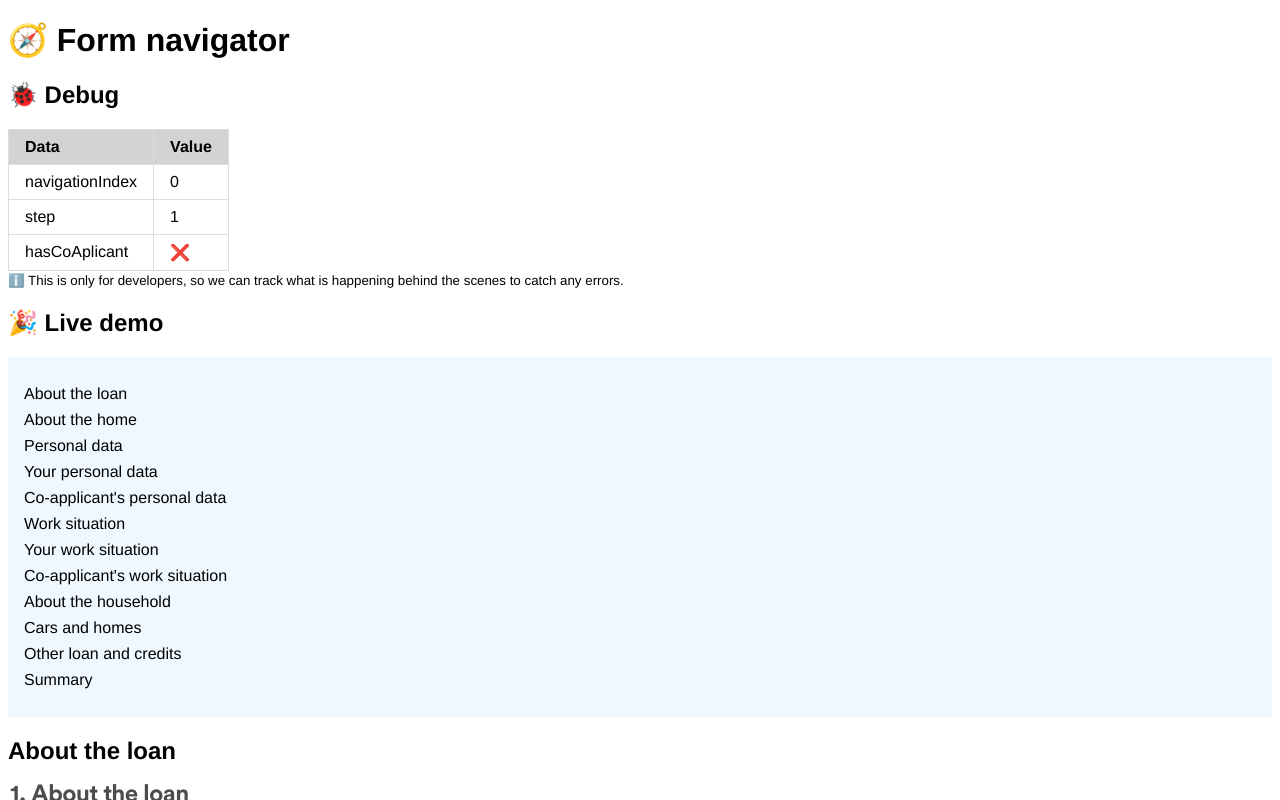
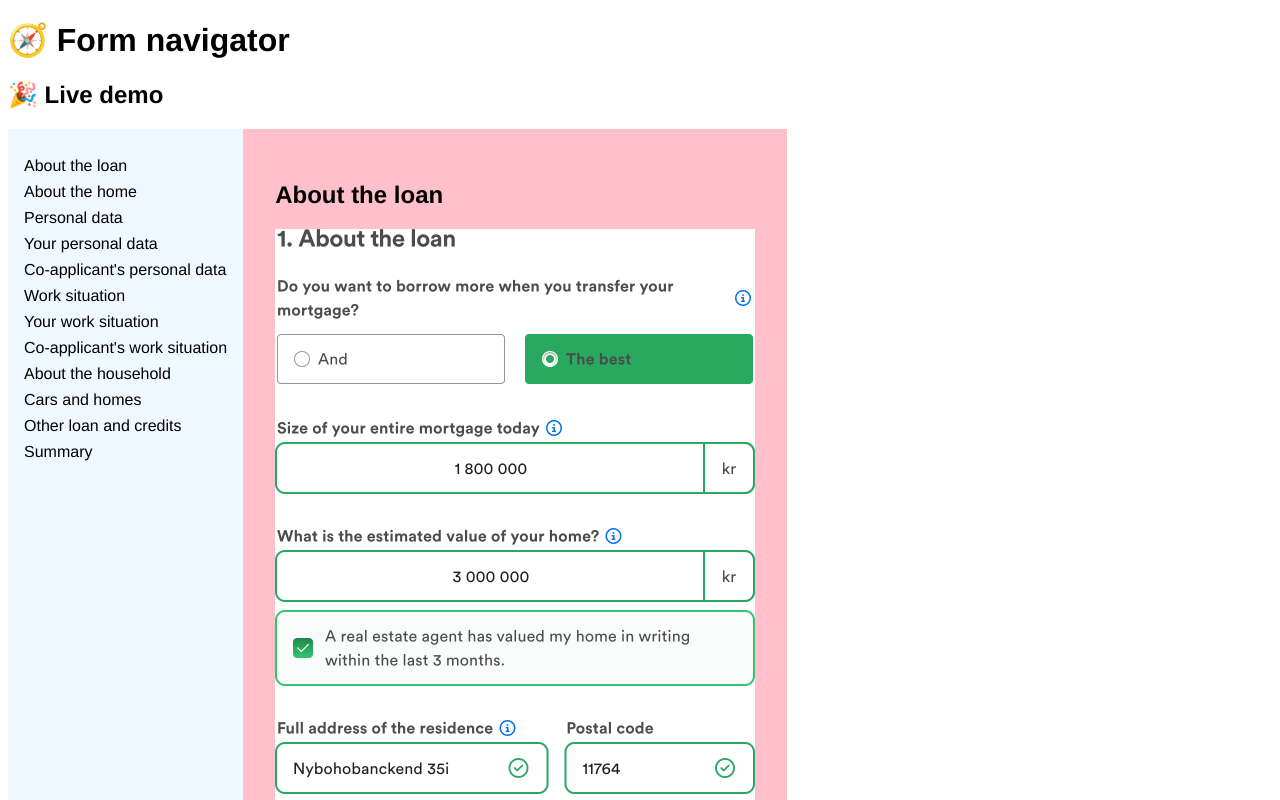
Before and after one commit to elalienx/form-navigation, a React (Vite) app: page / in a window 1280 px wide. Shown: the top 800 px of the page. Built offline with nearby package versions, Linux system fonts and the light colour scheme.

Commit message:
refactor: adding css to step manager

```diff
--- a/src/App.tsx
+++ b/src/App.tsx
@@ -7,8 +7,8 @@ export default function App() {
   return (
     <div className="app">
       <h1>🧭 Form navigator</h1>
+      <LiveDemo />
       <Debug />
-      <LiveDemo />
     </div>
   );
 }
--- a/src/components/step-manager/StepManager.tsx
+++ b/src/components/step-manager/StepManager.tsx
@@ -5,6 +5,7 @@ import Step2 from "steps/Step2";
 import Step3 from "steps/Step3";
 import Step4 from "steps/Step4";
 import Step5 from "steps/Step5";
+import "./step-manager.css";
 
 export default function StepManager() {
   // Global state
@@ -23,5 +24,5 @@ export default function StepManager() {
   const Step = steps[step];
   const Fallback = <div>⚠️ Step not found</div>;
 
-  return <>{Step ? <Step /> : Fallback}</>;
+  return <div className="step-manager">{Step ? <Step /> : Fallback}</div>;
 }
--- /dev/null
+++ b/src/components/step-manager/step-manager.css
@@ -0,0 +1,9 @@
+.step-manager {
+  background-color: pink;
+  padding: 32px;
+
+  .mock-screenshot {
+    display: block;
+    margin-bottom: 16px;
+  }
+}
--- a/src/pages/live-demo/LiveDemo.tsx
+++ b/src/pages/live-demo/LiveDemo.tsx
@@ -1,13 +1,16 @@
 // Project files
 import Navigation from "components/navigation/Navigation";
 import StepManager from "components/step-manager/StepManager";
+import "./live-demo.css";
 
 export default function LiveDemo() {
   return (
     <section className="live-demo">
       <h2>🎉 Live demo</h2>
-      <Navigation />
-      <StepManager />
+      <div className="container">
+        <Navigation />
+        <StepManager />
+      </div>
     </section>
   );
 }
--- /dev/null
+++ b/src/pages/live-demo/live-demo.css
@@ -0,0 +1,10 @@
+.live-demo {
+  .container {
+    display: flex;
+    flex-direction: row;
+
+    .navigation {
+      max-width: 300px;
+    }
+  }
+}
```
